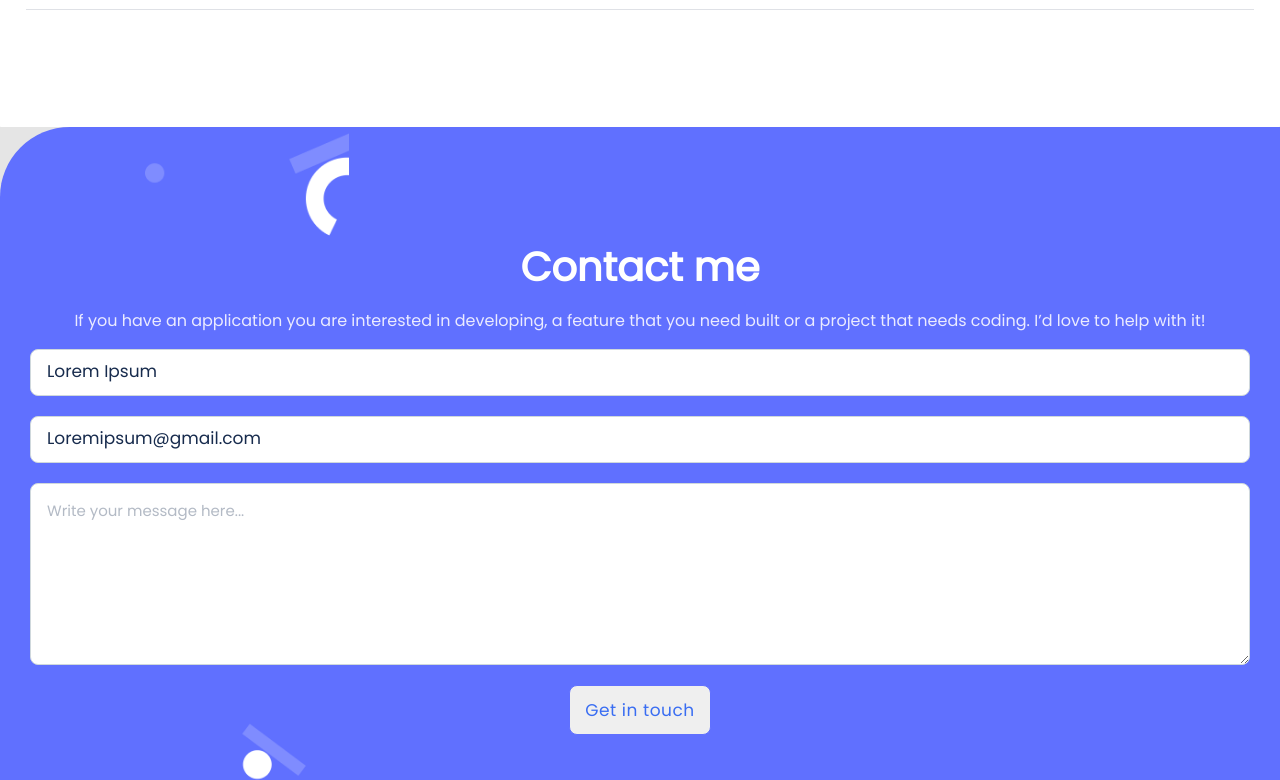
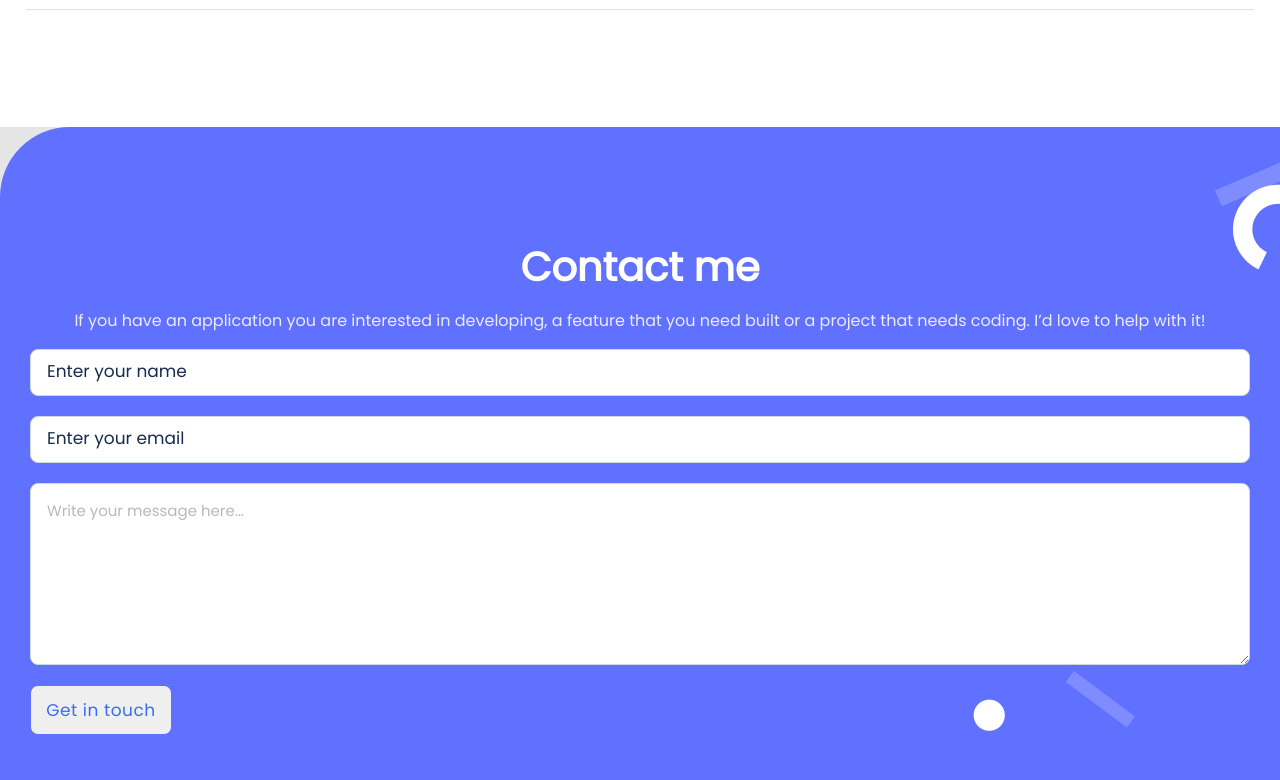
Before and after one commit to jojo987N/portfolio, a website: page index.html in a window 1280 px wide. Shown: the part 4041-4821 px from the top of the page. Drawn offline with Linux system fonts and the light colour scheme.

Commit message:
Addcontact form specifications, update background

```diff
--- a/index.html
+++ b/index.html
@@ -153,12 +153,11 @@
       or a project that needs coding.
       I’d love to help with it!</p>
     <form class="form" action="https://formspree.io/f/meqwlynw" method="post">
-      <input type="text" placeholder="Lorem Ipsum" required maxlength="30">
-      <input type="text" placeholder="Loremipsum@gmail.com" required>
-      <textarea placeholder="Write your message here..." rows="10" maxlength="500" required></textarea>
-      <div class="button">
+      <input type="text" name="name" placeholder="Enter your name" required maxlength="30">
+      <input type="email" name="email" placeholder="Enter your email" required>
+      <textarea name="message" placeholder="Write your message here..." rows="10" maxlength="500" required></textarea>
         <button type="submit">Get in touch</button>
-      </div>
+
     </form>
 
 
--- a/style.css
+++ b/style.css
@@ -254,13 +254,14 @@ button:active {
 }
 
 .contact-me {
-  background: url('./img/contact-form-shapes-mobile.png'), #6070ff;
-  background-position: 145px 5px;
+  background: url("./img/Ellipse-3.png"), url("./img/Rectangle-4.png"), url("./img/Rectangle-7.png"), url("./img/Ellipse-5.png") #6070FF;
+  /* background-position: 145px 5px; */
+  background-position: 100% 10%, 100% 5.5%, 88% 91.2%, 78% 92%;
   margin-top: 0;
   display: flex;
   flex-direction: column;
   background-repeat: no-repeat;
-  background-size: contain;
+  /* background-size: contain; */
   padding-bottom: 45px;
   border-top-left-radius: 70px;
 }
@@ -316,8 +317,3 @@ textarea::placeholder {
   line-height: 24px;
   color: #b3bac5;
 }
-
-.button {
-  display: flex;
-  justify-content: center;
-}
```
Also changed, not shown: img/Contact-me.png (added), img/Ellipse-3.png (added), img/Ellipse-5.png (added), img/Rectangle-4.png (added), img/Rectangle-7.png (added).
